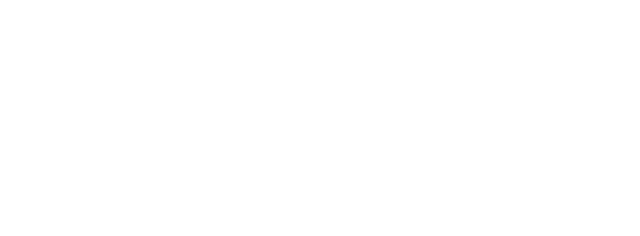
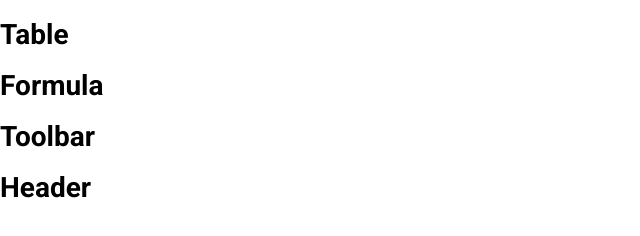
Before and after one commit to dgtal-cat/excel-course, a website built with webpack: page src/index.html in a window 1280 px wide. Shown: the whole page, without its empty margins (0-640 px from the left). Built offline with nearby package versions, Linux system fonts and the light colour scheme.

Commit message:
added js framework

```diff
--- /dev/null
+++ b/src/components/excel/Excel.js
@@ -0,0 +1,17 @@
+export class Excel {
+    constructor(selector, options) {
+        this.$el = document.querySelector(selector)
+        this.components = options.components || []
+    }
+    getRoot() {
+        const $root = document.createElement("div")
+        this.components.forEach(Component => {
+            const component = new Component()
+            $root.insertAdjacentHTML("afterbegin", component.toHTML())
+        })
+        return $root
+    }
+    render() {
+        this.$el.append(this.getRoot())
+    }
+}
--- /dev/null
+++ b/src/components/formula/Formula.js
@@ -0,0 +1,7 @@
+import {ExcelComponent} from "@core/ExcelComponent";
+
+export class Formula extends ExcelComponent {
+    toHTML() {
+        return "<h1>Formula</h1>"
+    }
+}
--- /dev/null
+++ b/src/components/header/Header.js
@@ -0,0 +1,7 @@
+import {ExcelComponent} from "@core/ExcelComponent";
+
+export class Header extends ExcelComponent {
+    toHTML() {
+        return "<h1>Header</h1>"
+    }
+}
--- /dev/null
+++ b/src/components/table/Table.js
@@ -0,0 +1,7 @@
+import {ExcelComponent} from "@core/ExcelComponent";
+
+export class Table extends ExcelComponent {
+    toHTML() {
+        return "<h1>Table</h1>"
+    }
+}
--- /dev/null
+++ b/src/components/toolbar/Toolbar.js
@@ -0,0 +1,7 @@
+import {ExcelComponent} from "@core/ExcelComponent";
+
+export class Toolbar extends ExcelComponent {
+    toHTML() {
+        return "<h1>Toolbar</h1>"
+    }
+}
--- /dev/null
+++ b/src/core/DomListener.js
@@ -0,0 +1,3 @@
+export class DomListener {
+
+}
--- /dev/null
+++ b/src/core/ExcelComponent.js
@@ -0,0 +1,8 @@
+import {DomListener} from "@core/DomListener";
+
+export class ExcelComponent extends DomListener {
+    // Возвращает шаблон компонента
+    toHTML() {
+        return ""
+    }
+}
--- a/src/index.js
+++ b/src/index.js
@@ -1,3 +1,17 @@
 import "./scss/index.scss"
+import {Excel} from "@/components/excel/Excel";
+import {Header} from "@/components/header/Header";
+import {Toolbar} from "@/components/toolbar/Toolbar";
+import {Formula} from "@/components/formula/Formula";
+import {Table} from "@/components/table/Table";
 
-console.log("It's working!")
+const excel = new Excel("#app", {
+    components: [
+        Header,
+        Toolbar,
+        Formula,
+        Table
+    ]
+})
+
+excel.render()
```
Also changed, not shown: src/index.html (+1 -3 lines).
